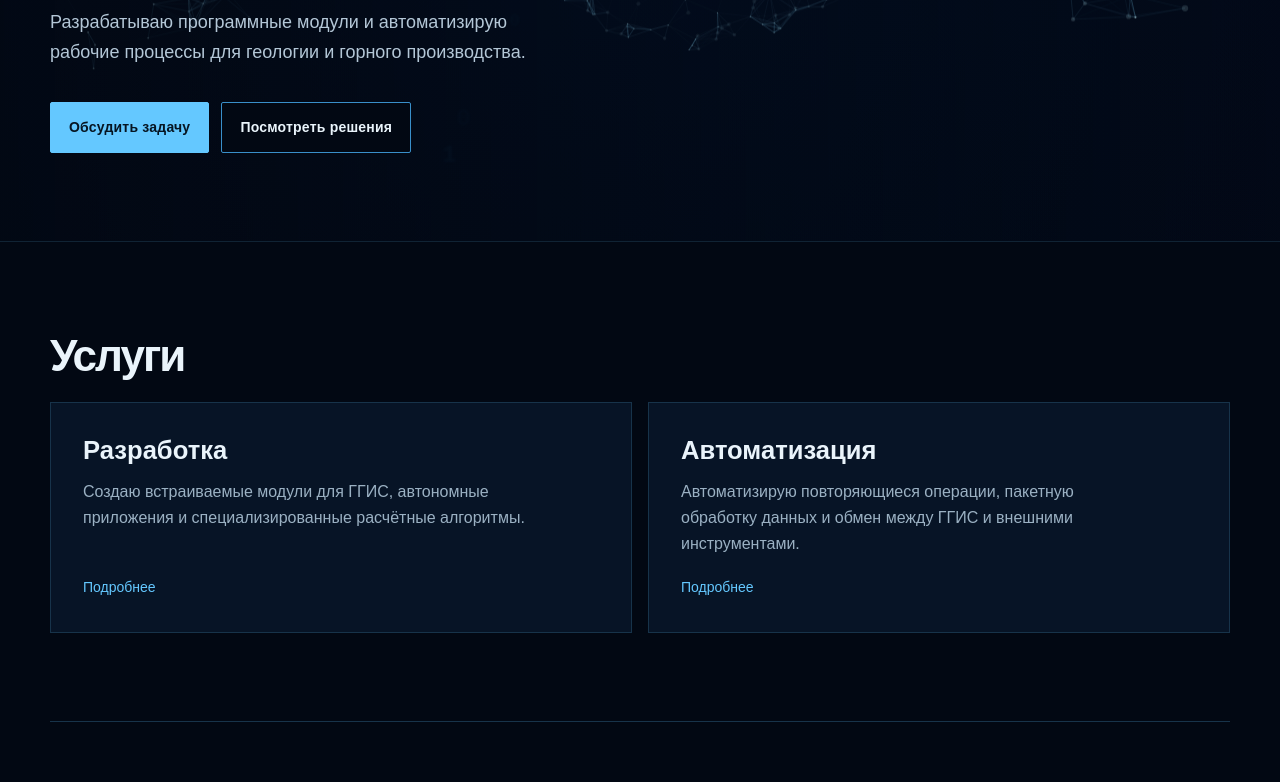
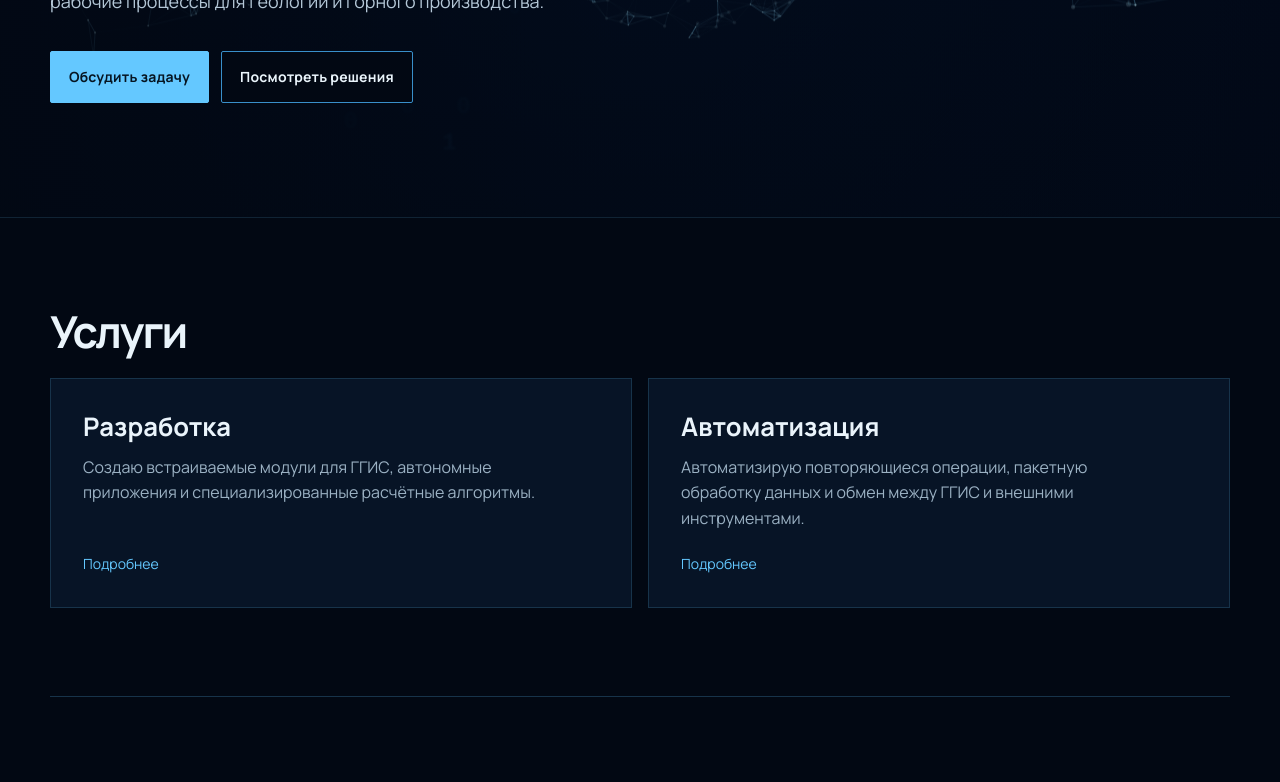
Before and after one commit to kbryzgin/mining-dev, an Astro site: page / in a window 1280 px wide. Shown: the part 401-1183 px from the top of the page. Built offline with nearby package versions, Linux system fonts and the light colour scheme; Astro itself is replaced by a stand-in of ours; animation ran at ten frames a second.

Commit message:
Fix stylesheet import ordering

```diff
--- a/src/layouts/BaseLayout.astro
+++ b/src/layouts/BaseLayout.astro
@@ -3,6 +3,7 @@ import { withBase } from '../utils/paths';
 import Header from '../components/Header.astro';
 import Footer from '../components/Footer.astro';
 import '../styles/global.css';
+import '../styles/content-pages.css';
 
 interface Props {
   title?: string;
@@ -22,6 +23,7 @@ const canonical = new URL(Astro.url.pathname, Astro.site);
     <meta name="generator" content={Astro.generator} />
     <title>{title}</title>
     <meta name="description" content={description} />
+    <link rel="stylesheet" href="https://fonts.googleapis.com/css2?family=DM+Mono:wght@400;500&family=Manrope:wght@400;500;600;700;800&display=swap" />
     <link rel="canonical" href={canonical} />
     <link rel="icon" type="image/svg+xml" href={withBase("/favicon.svg")} />
     <meta name="theme-color" content="#020813" />
--- a/src/styles/global.css
+++ b/src/styles/global.css
@@ -1,5 +1,4 @@
 @import "tailwindcss";
-@import url('https://fonts.googleapis.com/css2?family=DM+Mono:wght@400;500&family=Manrope:wght@400;500;600;700;800&display=swap');
 
 :root {
   color-scheme: dark;
@@ -250,5 +249,3 @@ h1, h2, h3, p { margin-top: 0; }
   outline: 2px solid var(--accent);
   outline-offset: 4px;
 }
-
-@import './content-pages.css';
```
